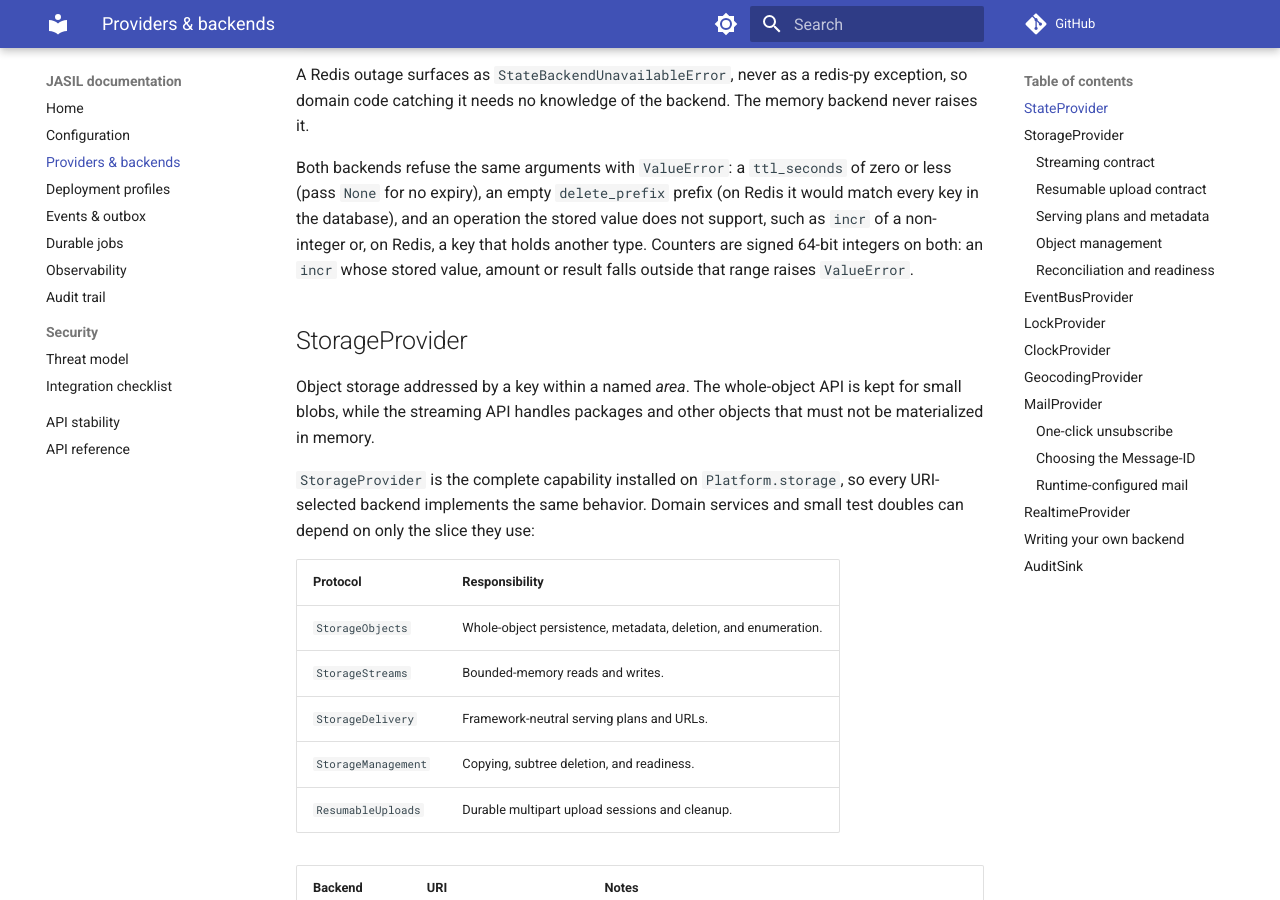
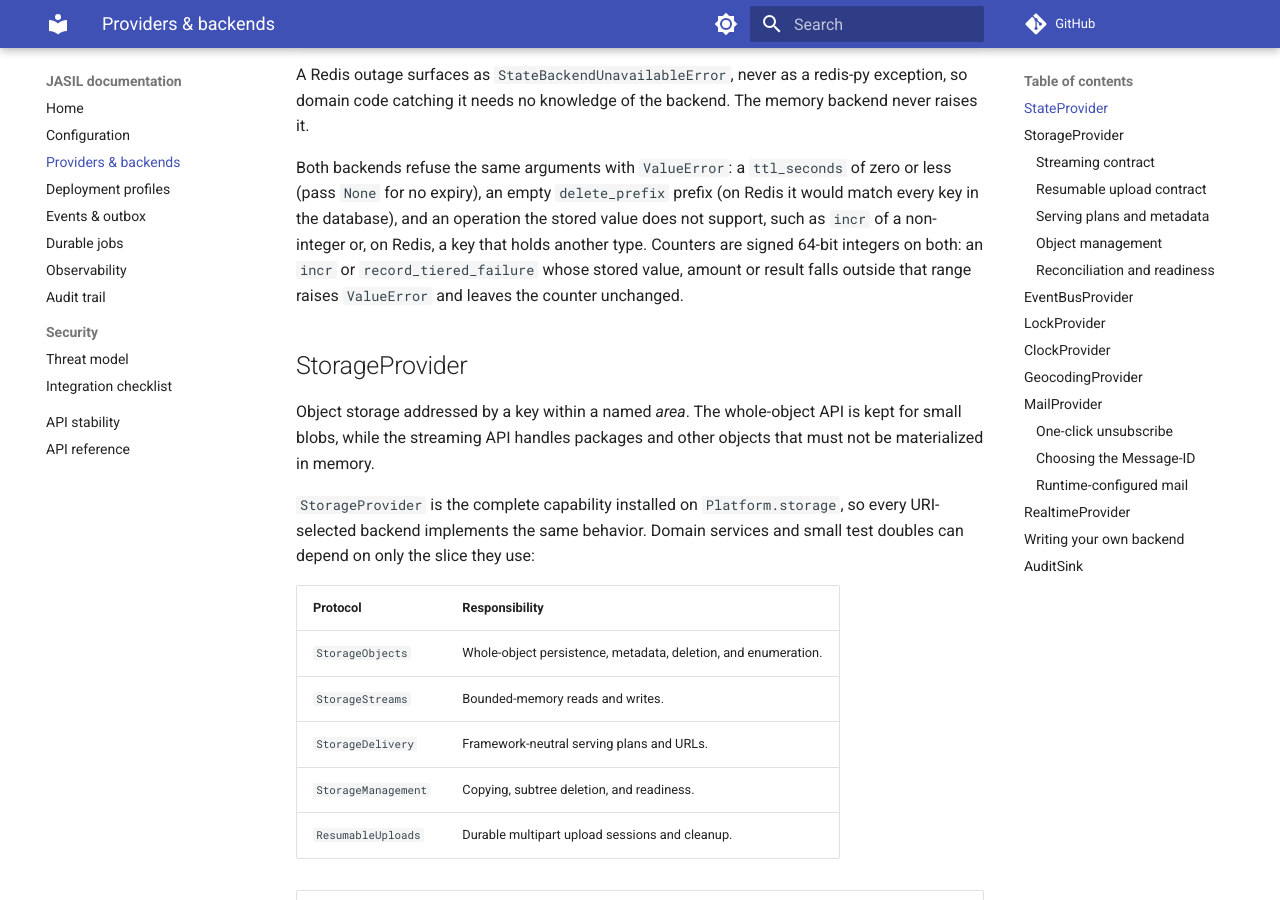
Before and after one commit to endurain-project/jasil, an MkDocs documentation site: the page built from docs/providers-and-backends.md, in a window 1280 px wide and 900 px high, scrolled down 1269 px. Built offline with MkDocs 1.6.1 and Material for MkDocs 9.7.7, drawn with Linux system fonts in a browser that asks for light colours; comment, search, counter and statistics services are not loaded.

Commit message:
fix(backends): refuse a tiered failure count past the 64-bit range
record_tiered_failure stored 2**63 where Redis's INCR refuses and
leaves the counter as it was; the next call then failed to parse it.

Co-Authored-By: Claude Opus 5.5 <noreply@anthropic.com>

```diff
--- a/docs/providers-and-backends.md
+++ b/docs/providers-and-backends.md
@@ -59,8 +59,9 @@ Both backends refuse the same arguments with `ValueError`: a `ttl_seconds` of
 zero or less (pass `None` for no expiry), an empty `delete_prefix` prefix (on
 Redis it would match every key in the database), and an operation the stored
 value does not support, such as `incr` of a non-integer or, on Redis, a key that
-holds another type. Counters are signed 64-bit integers on both: an `incr` whose
-stored value, amount or result falls outside that range raises `ValueError`.
+holds another type. Counters are signed 64-bit integers on both: an `incr` or
+`record_tiered_failure` whose stored value, amount or result falls outside that
+range raises `ValueError` and leaves the counter unchanged.
 
 ## StorageProvider
 
```
Also changed, not shown: 2 other files.
